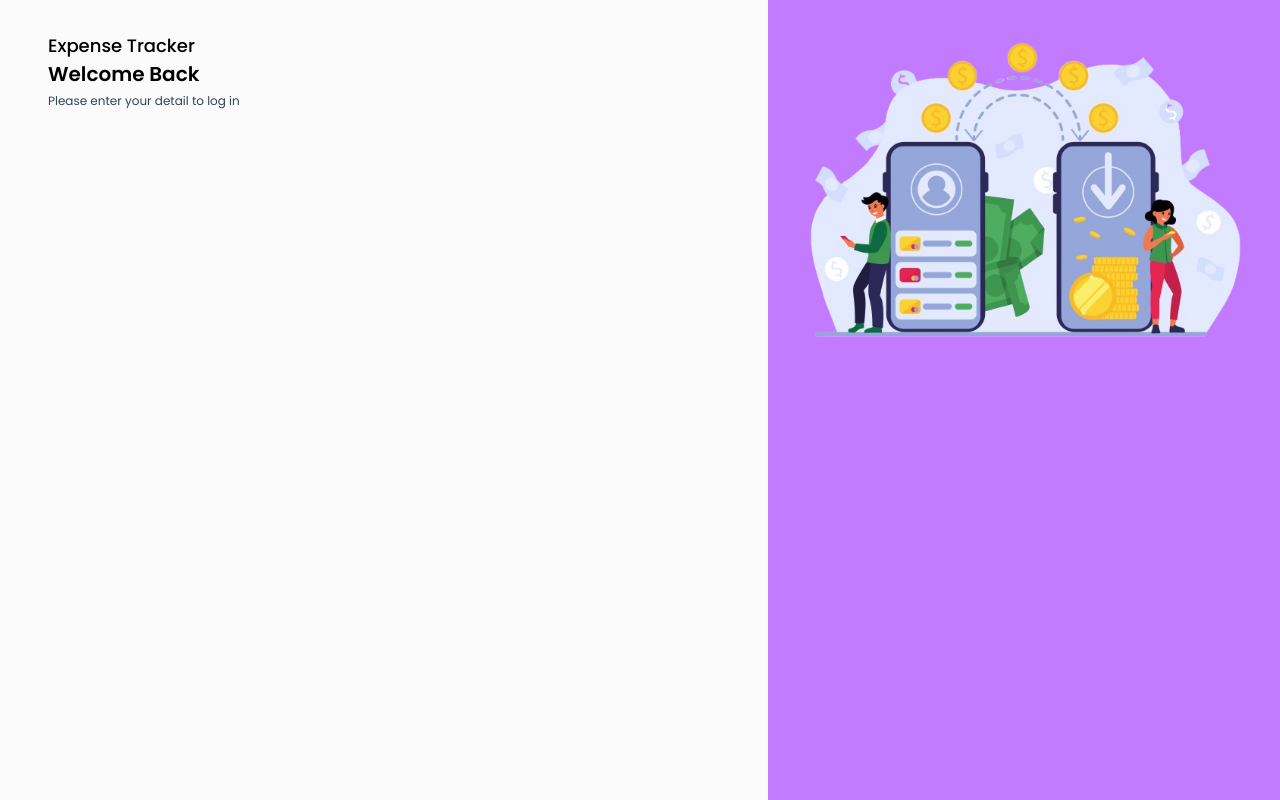
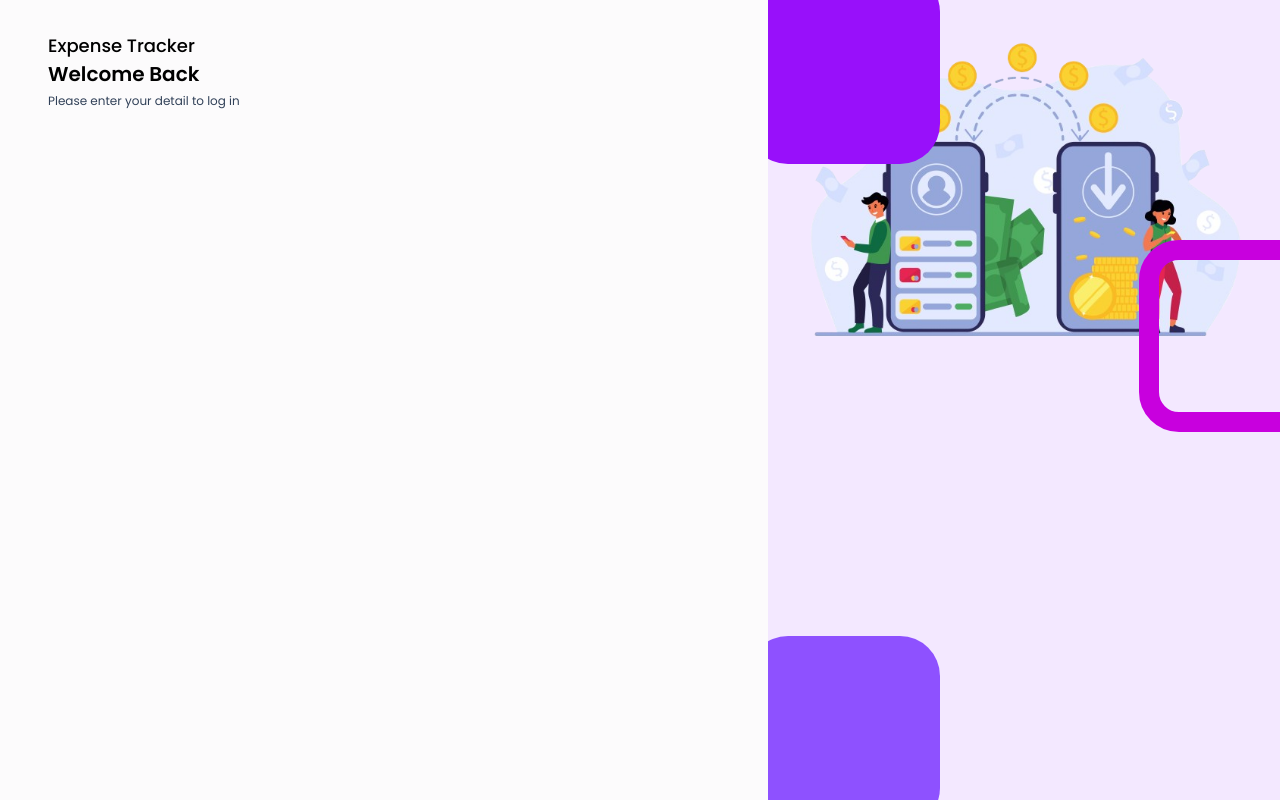
Before and after one commit to KARTIK5799/Expensia, a React (Vite) app in the folder frontend/: page /login in a window 1280 px wide. Built offline with nearby package versions, Linux system fonts and the light colour scheme.

Commit message:
created shapes using css

```diff
--- a/frontend/src/componentes/layouts/AuthLayout.jsx
+++ b/frontend/src/componentes/layouts/AuthLayout.jsx
@@ -11,10 +11,10 @@ const AuthLayout = ({children}) => {
         {children}
       </div>
 
-<div className='hidden md:block w-[40vw] h-screen bg-purple-400 bg-auth-bg-image bg-cover bg-no-repeat bg-center overflow-hidden p-8 relative'>
-    <div className=""></div>
-    <div className=""></div>
-    <div className=""></div>
+<div className='hidden md:block w-[40vw] h-screen bg-purple-100 bg-auth-bg-image bg-cover bg-no-repeat bg-center overflow-hidden p-8 relative'>
+    <div className="w-48 h-48 rounded-[40px] bg-purple-600 absolute -top-7 -left-5"></div>
+    <div className="w-48 h-48 rounded-[40px] border-[20px] border-fuchsia-600 absolute top-[30%] -right-[10%]"></div>
+    <div className="w-48 h-48 rounded-[40px] bg-violet-500 absolute -bottom-7 -left-5"></div>
 
     <img src={CARD_2} alt=""  className=''/>
 </div>
```
